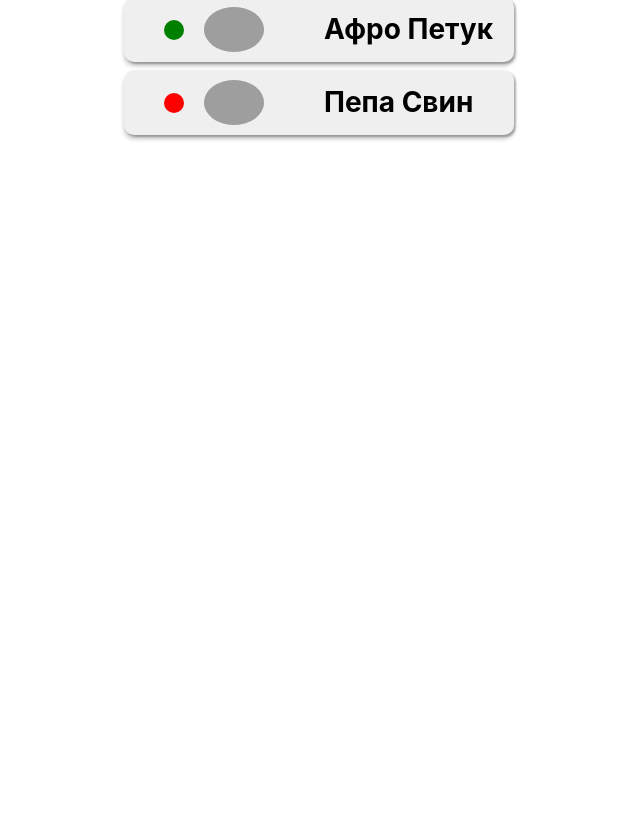
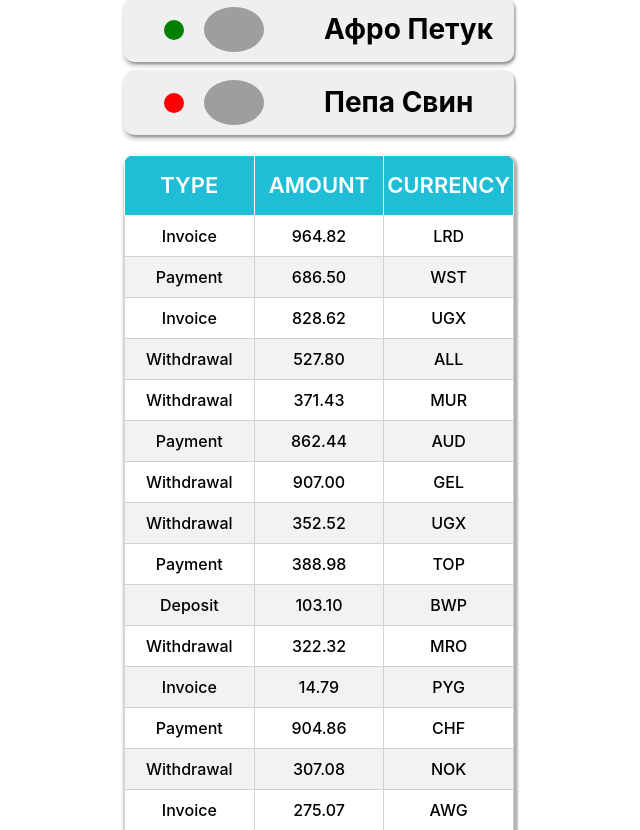
Before and after one commit to Lusiy321/goit-react-hw-01, a React (Create React App) app: page / in a window 1280 px wide. Shown: the part 870-1700 px from the top of the page, without its empty margins (321-961 px from the left). Before the commit the page ends 1013 px from the top, so only its background shows below. Built offline with nearby package versions, Linux system fonts and the light colour scheme; grey boxes are pictures that could not be loaded.

Commit message:
transaction finish

```diff
--- a/src/components/App.jsx
+++ b/src/components/App.jsx
@@ -2,13 +2,16 @@ import { Profile } from "./Profile/profile";
 import user from "components/data/user.json";
 import data from "components/data/data.json";
 import friends from "components/data/friends.json"
+import transactions from "components/data/transactions.json"
 import { Stats } from "./Stats/stats";
 import { Friends } from "./FriendList/frends";
+import { Transactions } from "./Transactions/transactions";
 
 export const App = () => {
   return <div>
     <Profile user={user} />
     <Stats data={data} />
     <Friends friends={friends} />
+    <Transactions transactions={transactions} />
   </div>
 };
--- a/src/components/Stats/stats.jsx
+++ b/src/components/Stats/stats.jsx
@@ -2,7 +2,7 @@ import { PropTypes } from 'prop-types';
 import { Statistics, Title, StatList, Label, ListItem, Percen } from './stats.styled';
 
 export const Stats = ({ data }) => {
-    return <Statistics>
+  return (<Statistics>
     <Title>Upload stats</Title>
     <StatList>
       {data.map(datas => (
@@ -12,7 +12,7 @@ export const Stats = ({ data }) => {
         </ListItem>
       ))}
     </StatList>
-</Statistics>
+  </Statistics>);
 
 };
 
--- a/src/components/Transactions/transactions.jsx
+++ b/src/components/Transactions/transactions.jsx
@@ -0,0 +1,34 @@
+import { PropTypes } from 'prop-types';
+import { Items, Table, TableData, TBody, Thead, Title } from "./transactions.styled"
+
+export const Transactions = ({ transactions }) => {
+    return (<Table>
+        <Thead>
+            <tr>
+                <Items>Type</Items>
+                <Items>Amount</Items>
+                <Items>Currency</Items>
+            </tr>
+        </Thead>
+
+        <TBody>
+            {transactions.map(trans => (
+                <Title key={trans.id}>
+                    <TableData>{trans.type}</TableData>
+                    <TableData>{trans.amount}</TableData>
+                    <TableData>{trans.currency}</TableData>
+                </Title>
+            ))}
+        </TBody>
+    </Table>);
+}
+
+Transactions.propTypes = {
+  data: PropTypes.arrayOf(PropTypes.exact({
+    id: PropTypes.string.isRequired,
+    type: PropTypes.string.isRequired,
+    amount: PropTypes.string.isRequired,
+    currency: PropTypes.string.isRequired,
+  }),
+  ),
+}
--- a/src/components/Transactions/transactions.styled.jsx
+++ b/src/components/Transactions/transactions.styled.jsx
@@ -0,0 +1,47 @@
+import styled from "styled-components";
+
+export const Table = styled.table`
+  width: 390px;
+  margin: 20px auto;
+  border-collapse: collapse;
+  text-align: center;
+  border-radius: 10px;
+  box-shadow: 2px 2px 2px 2px rgba(0, 0, 0, 0.25), 0 4px 4px rgba(0, 0, 0, 0.22);
+  overflow: hidden;
+  display: block;
+`;
+
+export const Thead = styled.thead`
+  background-color: #20bed6;
+  border-radius: 10px 10px 0px 0px;
+`;
+
+export const Items = styled.th`
+  width: calc(100% / 3);
+  padding-top: 15px;
+  padding-bottom: 15px;
+  font-weight: 600;
+  font-size: 22px;
+  line-height: 1.3;
+  text-align: center;
+  color: #ffffff;
+  text-transform: uppercase;
+  border: 1px solid #ffffff;
+`;
+export const TableData = styled.td`
+  border: 1px solid #d8d0d0;
+  width: 300px;
+  padding: 10px;
+  text-transform: capitalize;
+  font-weight: 500;
+`;
+
+export const TBody = styled.tbody`
+  background-color: #ffffff;
+`;
+export const Title = styled.tr`
+  /* background-color: rgb(219, 211, 211); */
+  :nth-child(2n) {
+    background-color: rgba(0, 0, 0, 0.05);
+  }
+`;
```
Lines whose indentation alone changed are shown as unchanged.
